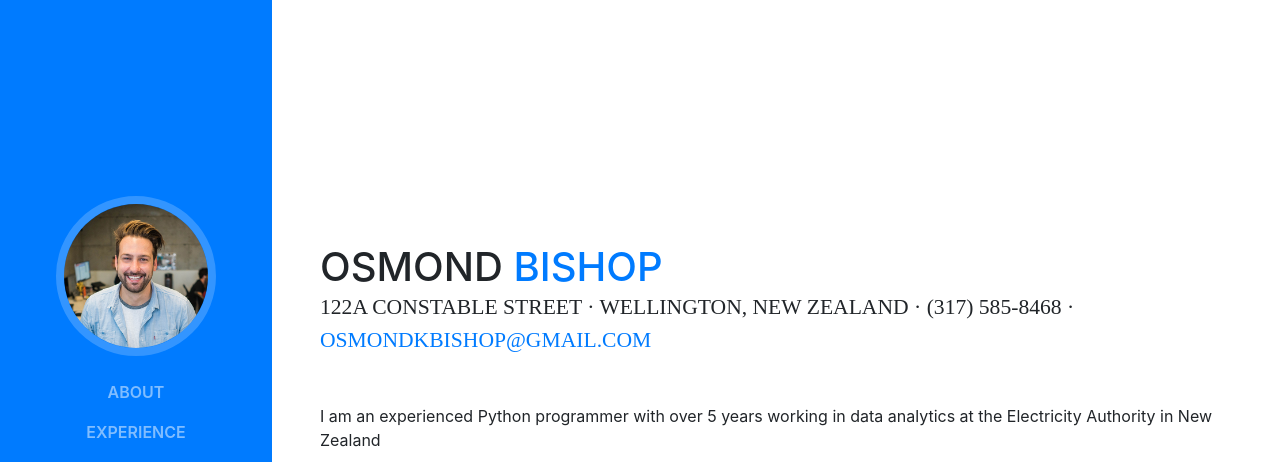
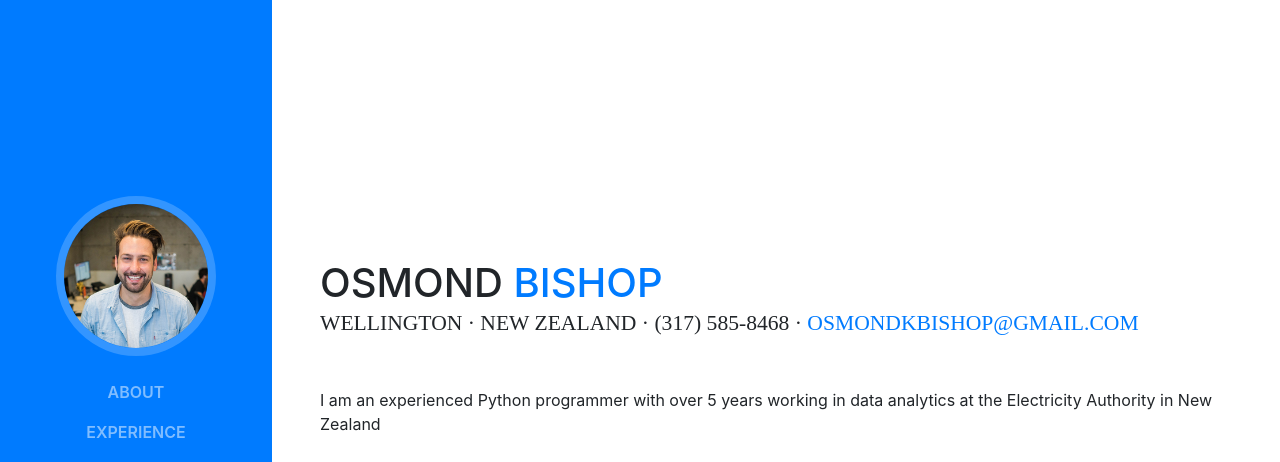
Before and after one commit to okbishop/OKBishop.github.io, a website with bundled scripts: page index.html in a window 1280 px wide. Shown: the top 462 px of the page. Built offline with nearby package versions, Linux system fonts and the light colour scheme; a web font is replaced by a local one.

Commit message:
Edit address

```diff
--- a/index.html
+++ b/index.html
@@ -68,7 +68,7 @@
           <h1 class="mb-0">Osmond
             <span class="text-primary">Bishop</span>
           </h1>
-          <div class="subheading mb-5">122a Constable Street · Wellington, New Zealand · (317) 585-8468 ·
+          <div class="subheading mb-5">Wellington · New Zealand · (317) 585-8468 ·
             <a href="mailto:name@email.com">osmondkbishop@gmail.com</a>
           </div>
           <p class="mb-5">I am an experienced Python programmer with over 5 years working in data analytics at the Electricity Authority in New Zealand</p>
```
